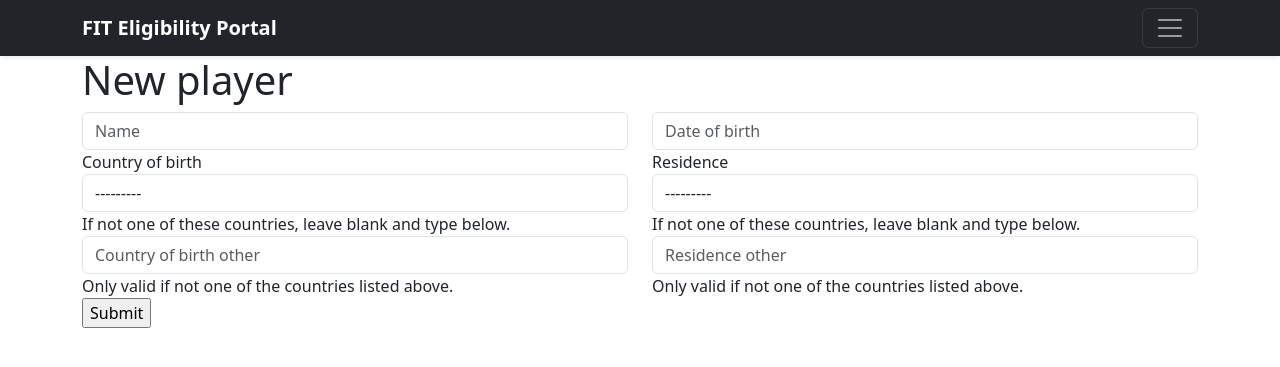
After one commit to internationaltouch/fit_tournaments, a Django app: page /players/create in a window 1280 px wide. The commit adds this page. Shown: the top 367 px of the page. Run offline with Django 3.2, Linux system fonts and the light colour scheme; data comes from the database, SQL or seed files in the repository.

Commit message:
add forms

```diff
--- /dev/null
+++ b/eligibility/forms.py
@@ -0,0 +1,9 @@
+from eligibility.models import Player
+from django import forms
+from eligibility.mixins import BootstrapFormControlMixin
+
+
+class PlayerForm(BootstrapFormControlMixin, forms.ModelForm):
+    class Meta:
+        model = Player
+        fields = "__all__"
--- /dev/null
+++ b/eligibility/mixins.py
@@ -0,0 +1,27 @@
+from django.forms import widgets
+
+
+class BootstrapFormControlMixin(object):
+    """
+    Twitter bootstrap is the most widely used user-interface framework. Many
+    designers will have experience with it, and there are numerous off-shelf
+    themes being built for marketplaces that leverage bootstrap.
+
+    This mixin should be applied to all forms. It will add placeholder text and
+    set the bootstrap "form-control" class to the widget of the field.
+    """
+
+    def __init__(self, *args, **kwargs):
+        super(BootstrapFormControlMixin, self).__init__(*args, **kwargs)
+        for field_name in getattr(self, "fields", ()):
+            field = self.fields[field_name]
+
+            # Which widget types don't we want to have the placeholder
+            # overloaded with the title?
+            if not isinstance(field.widget, (widgets.RadioSelect, widgets.MultiWidget)):
+                field.widget.attrs.setdefault("placeholder", field.label)
+
+            # Which widget types don't we want to have the class attribute set
+            # to be 'form-control'?
+            if not isinstance(field.widget, (widgets.RadioSelect,)):
+                field.widget.attrs["class"] = "form-control"
--- a/eligibility/models.py
+++ b/eligibility/models.py
@@ -157,7 +157,7 @@ class PlayerDeclaration(models.Model):
     objects = PlayerDeclarationManager()
 
     class Meta:
-        ordering = ("supersceded_by__timestamp",)
+        ordering = ("-timestamp",)
 
     def __str__(self):
         return f"{self.name} - {self.elected_country}"
--- a/eligibility/query.py
+++ b/eligibility/query.py
@@ -48,3 +48,6 @@ class PlayerDeclarationQuerySet(QuerySet):
                 default=Value(False, output_field=BooleanField()),
             ),
         )
+
+    def supersceded(self):
+        return self.exclude(supersceded_by__isnull=True)
--- /dev/null
+++ b/eligibility/templates/eligibility/player_form.html
@@ -0,0 +1,29 @@
+{% extends "eligibility/base.html" %}
+
+{% block container %}
+    <h1>New player</h1>
+    <form action="" method="post" enctype="multipart/form-data">
+        {% csrf_token %}
+
+        <div class="row">
+            <div class="col">{{ form.name }}</div>
+            <div class="col">{{ form.date_of_birth }}</div>
+        </div>
+
+        <div class="row">
+            <div class="col">
+                {{ form.country_of_birth.label }}
+                {{ form.country_of_birth }}{{ form.country_of_birth.help_text }}
+                {{ form.country_of_birth_other }}{{ form.country_of_birth_other.help_text }}
+            </div>
+
+            <div class="col">
+                {{ form.residence.label }}
+                {{ form.residence }}{{ form.residence.help_text }}
+                {{ form.residence_other }}{{ form.residence_other.help_text }}
+            </div>
+        </div>
+
+        <input type="submit">
+    </form>
+{% endblock %}
--- a/eligibility/templates/eligibility/playerdeclaration_detail.html
+++ b/eligibility/templates/eligibility/playerdeclaration_detail.html
@@ -67,8 +67,7 @@
                             <table class="table mb-0 table-fixed">
                                 {% for key, value in dirty.items %}
                                     <tr>
-                                        <th class="col-4 col-xs-4">
-                                        {{ each|fieldname:key|capfirst }}</td>
+                                        <th class="col-4 col-xs-4">{{ each|fieldname:key|capfirst }}</td>
                                         <td class="col-4 col-xs-4 text-danger">{{ value.current|default_if_none:"-" }}</td>
                                         <td class="col-4 col-xs-4 text-success">{{ value.saved|default_if_none:"-" }}</td>
                                     </tr>
--- /dev/null
+++ b/eligibility/urls.py
@@ -0,0 +1,11 @@
+from django.urls import path
+
+from eligibility import views
+
+urlpatterns = [
+    path("", views.index, name="index"),
+    path("players", views.PlayerList.as_view(), name="players"),
+    path("players/create", views.PlayerCreate.as_view(), name="player"),
+    path("players/<uuid:pk>", views.PlayerDetail.as_view(), name="player"),
+    path("players/declarations/<uuid:pk>", views.PlayerDeclarationView.as_view(), name="declaration"),
+]
--- a/eligibility/views.py
+++ b/eligibility/views.py
@@ -1,7 +1,9 @@
 from django.template.response import TemplateResponse
 from django.views.generic.detail import DetailView
+from django.views.generic.edit import CreateView, UpdateView
 from django.views.generic.list import ListView
 
+from eligibility.forms import PlayerForm
 from eligibility.models import Player, PlayerDeclaration
 
 
@@ -13,6 +15,15 @@ class PlayerList(ListView):
     model = Player
 
 
+class PlayerCreate(CreateView):
+    model = Player
+    form_class = PlayerForm
+
+
+class PlayerEdit(UpdateView):
+    model = Player
+
+
 class PlayerDetail(DetailView):
     model = Player
 
```
Also changed, not shown: eligibility/templates/eligibility/player_list.html (+3 -5 lines), 2 other files.
